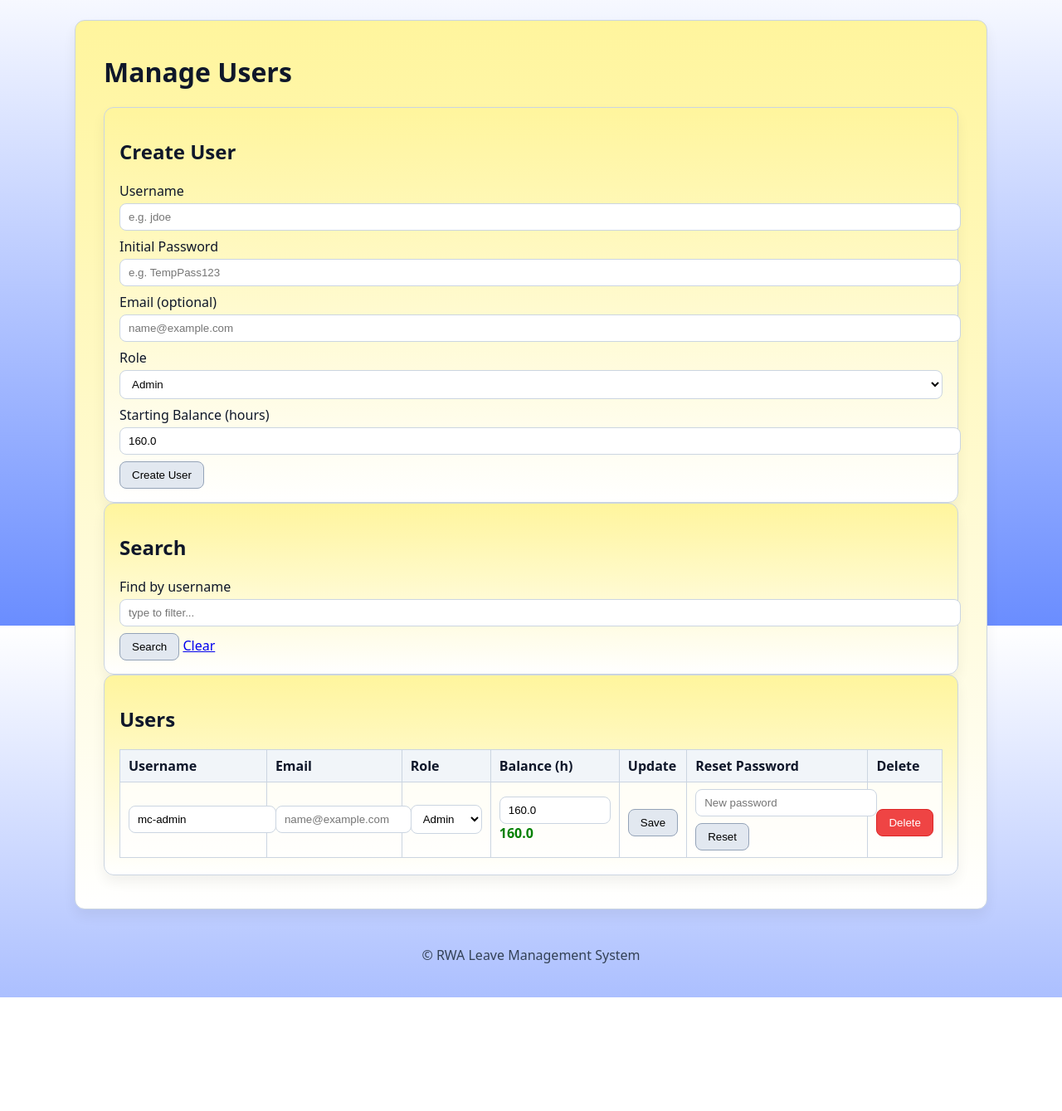
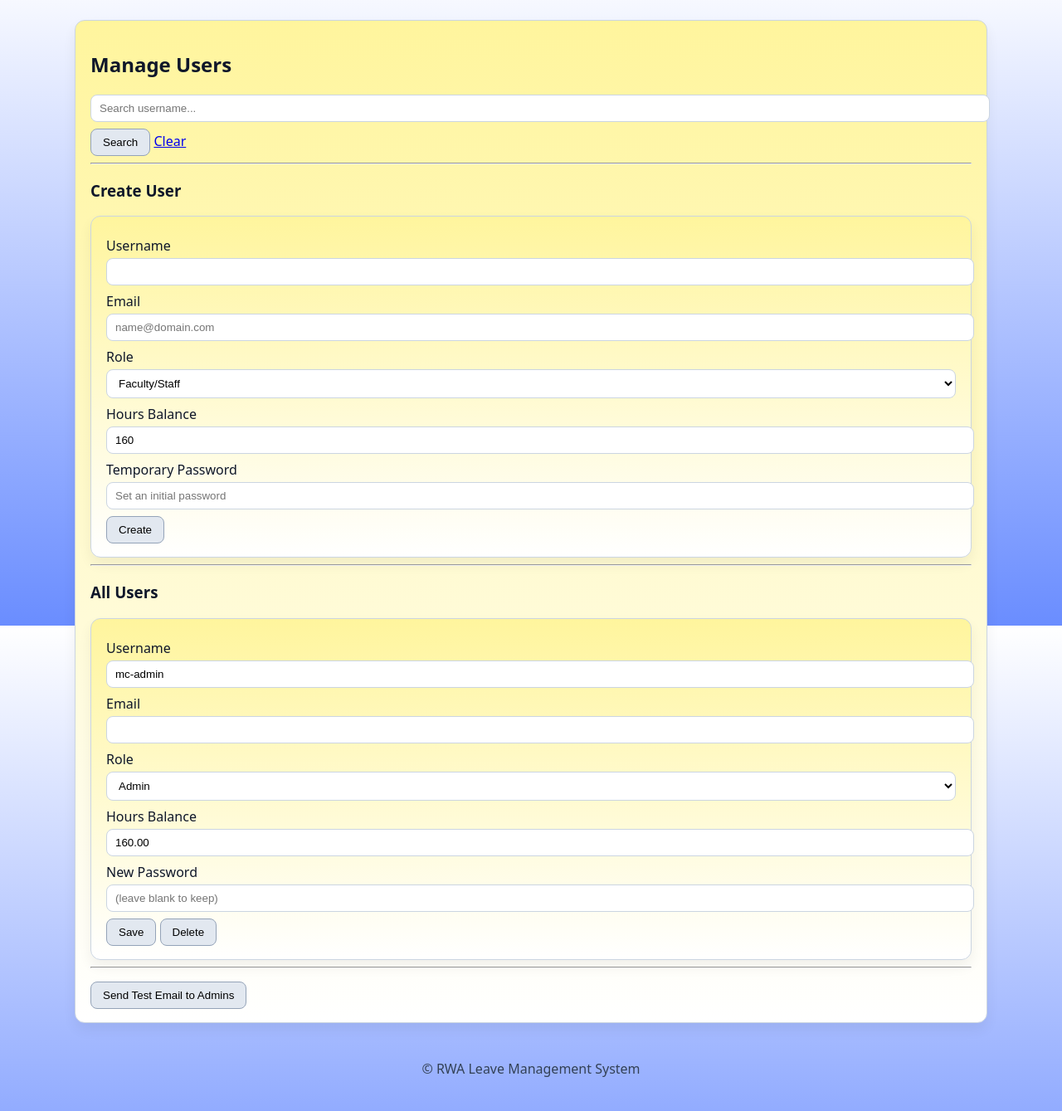
Before and after one commit to mcahoon-coder/RWA-Leave-System-Render-Clean, a Flask app: template templates/manage_users.html in a window 1280 px wide. Shown: the part 46-1385 px from the top of the page at 83% size. Before the commit the page ends 1248 px from the top, so only its background shows below. Run offline with Flask 3, Linux system fonts and the light colour scheme; the template is opened without the code that fills it: values that come from a table or form of the project are taken from there, others are empty.

Commit message:
Update manage_users.html

```diff
--- a/templates/manage_users.html
+++ b/templates/manage_users.html
@@ -2,127 +2,97 @@
 {% block title %}Manage Users{% endblock %}
 
 {% block content %}
-<div class="content-wrapper">
-  <h1 class="page-title">Manage Users</h1>
+<h2>Manage Users</h2>
 
-  <!-- Create User -->
-  <div class="card">
-    <h2>Create User</h2>
-    <form method="post" action="{{ url_for('admin_create_user') }}" class="grid-2 gap">
+<form method="get" class="toolbar">
+  <input type="text" name="q" value="{{ q or '' }}" placeholder="Search username..." />
+  <button type="submit" class="btn">Search</button>
+  <a href="{{ url_for('manage_users') }}" class="btn btn-secondary">Clear</a>
+</form>
+
+<hr>
+
+<h3>Create User</h3>
+<form method="post" action="{{ url_for('admin_create_user') }}" class="card">
+  <div class="grid grid-2">
     <div>
       <label>Username</label>
-        <input type="text" name="username" required placeholder="e.g. jdoe" />
+      <input name="username" required>
     </div>
     <div>
-        <label>Initial Password</label>
-        <input type="text" name="password" required placeholder="e.g. TempPass123" />
-      </div>
-      <div>
-        <label>Email (optional)</label>
-        <input type="email" name="email" placeholder="name@example.com" />
+      <label>Email</label>
+      <input name="email" type="email" placeholder="name@domain.com">
     </div>
     <div>
       <label>Role</label>
       <select name="role">
+        <option value="faculty_staff">Faculty/Staff</option>
         <option value="admin">Admin</option>
-          <option value="faculty_staff">Faculty/Staff</option>
       </select>
     </div>
     <div>
-        <label>Starting Balance (hours)</label>
-        <input type="number" name="hours_balance" step="0.1" value="160.0" />
+      <label>Hours Balance</label>
+      <input name="hours_balance" type="number" step="0.25" value="160">
     </div>
-      <div class="align-end">
-        <button class="btn" type="submit">Create User</button>
+    <div>
+      <label>Temporary Password</label>
+      <input name="password" type="text" placeholder="Set an initial password" required>
+    </div>
+  </div>
+  <div class="actions">
+    <button class="btn">Create</button>
   </div>
 </form>
+
+<hr>
+
+<h3>All Users</h3>
+
+{% if users %}
+  {% for u in users %}
+  <form method="post" action="{{ url_for('admin_update_user', user_id=u.id) }}" class="card user-row">
+    <div class="grid grid-5">
+      <div>
+        <label>Username</label>
+        <input name="username" value="{{ u.username }}" required>
       </div>
-
-  <!-- Search -->
-  <div class="card">
-    <h2>Search</h2>
-    <form method="get" action="{{ url_for('manage_users') }}" class="grid-2 gap">
       <div>
-        <label>Find by username</label>
-        <input type="text" name="q" value="{{ q or '' }}" placeholder="type to filter..." />
+        <label>Email</label>
+        <input name="email" type="email" value="{{ u.email or '' }}">
       </div>
-      <div class="align-end">
-        <button class="btn secondary" type="submit">Search</button>
-        <a class="btn ghost" href="{{ url_for('manage_users') }}">Clear</a>
+      <div>
+        <label>Role</label>
+        <select name="role">
+          <option value="faculty_staff" {{ 'selected' if u.role=='faculty_staff' else '' }}>Faculty/Staff</option>
+          <option value="admin" {{ 'selected' if u.role=='admin' else '' }}>Admin</option>
+        </select>
+      </div>
+      <div>
+        <label>Hours Balance</label>
+        <input name="hours_balance" type="number" step="0.25" value="{{ '%.2f'|format(u.hours_balance or 0) }}">
+      </div>
+      <div>
+        <label>New Password</label>
+        <input name="new_password" type="text" placeholder="(leave blank to keep)">
+      </div>
+    </div>
+    <div class="actions spaced">
+      <button class="btn">Save</button>
+      <button class="btn btn-danger" formaction="{{ url_for('admin_delete_user', user_id=u.id) }}"
+              formmethod="post" onclick="return confirm('Delete {{ u.username }}? This cannot be undone.');">
+        Delete
+      </button>
     </div>
   </form>
-  </div>
-
-  <!-- Users Table -->
-  <div class="card">
-    <h2>Users</h2>
-    {% if users %}
-      <div class="table-wrap">
-        <table class="table">
-          <thead>
-            <tr>
-              <th>Username</th>
-              <th>Email</th>
-              <th>Role</th>
-              <th>Balance (h)</th>
-              <th>Update</th>
-              <th>Reset Password</th>
-              <th>Delete</th>
-            </tr>
-          </thead>
-          <tbody>
-            {% for u in users %}
-            <tr>
-              <form method="post" action="{{ url_for('admin_update_user_all', user_id=u.id) }}">
-                <td>
-                  <input type="text" name="username" value="{{ u.username }}" required />
-                </td>
-                <td>
-                  <input type="email" name="email" value="{{ u.email or '' }}" placeholder="name@example.com" />
-                </td>
-                <td>
-                  <select name="role">
-                    <option value="admin" {{ 'selected' if u.role == 'admin' else '' }}>Admin</option>
-                    <option value="faculty_staff" {{ 'selected' if u.role == 'faculty_staff' else '' }}>Faculty/Staff</option>
-                  </select>
-                </td>
-                <td>
-                  <input type="number" step="0.1" name="hours_balance" value="{{ '%.1f'|format(u.hours_balance or 0) }}" style="width: 7rem;" />
-                  <div>
-                    <span class="{{ 'balance-negative' if u.hours_balance < 0 else 'balance-positive' }}">
-                      {{ "%.1f"|format(u.hours_balance or 0) }}
-                    </span>
-                  </div>
-                </td>
-                <td>
-                  <button class="btn" type="submit">Save</button>
-                </td>
-              </form>
-
-              <td>
-                <form method="post" action="{{ url_for('admin_reset_password', user_id=u.id) }}" class="inline-form">
-                  <input type="text" name="new_password" placeholder="New password" required />
-                  <button class="btn secondary" type="submit">Reset</button>
-                </form>
-              </td>
-              <td>
-                {% if u.id != current_user.id %}
-                <form method="post" action="{{ url_for('admin_delete_user', user_id=u.id) }}" onsubmit="return confirm('Delete user {{ u.username }}? This cannot be undone.');">
-                  <button class="btn danger" type="submit">Delete</button>
-                </form>
-                {% else %}
-                  <span class="muted">You</span>
-                {% endif %}
-              </td>
-            </tr>
   {% endfor %}
-          </tbody>
-        </table>
-      </div>
 {% else %}
   <p>No users found.</p>
 {% endif %}
-  </div>
-</div>
+
+<hr>
+
+<form method="post" action="{{ url_for('admin_test_email') }}">
+  <button class="btn btn-secondary">Send Test Email to Admins</button>
+</form>
 
 {% endblock %}
```
Lines whose indentation alone changed are shown as unchanged.
